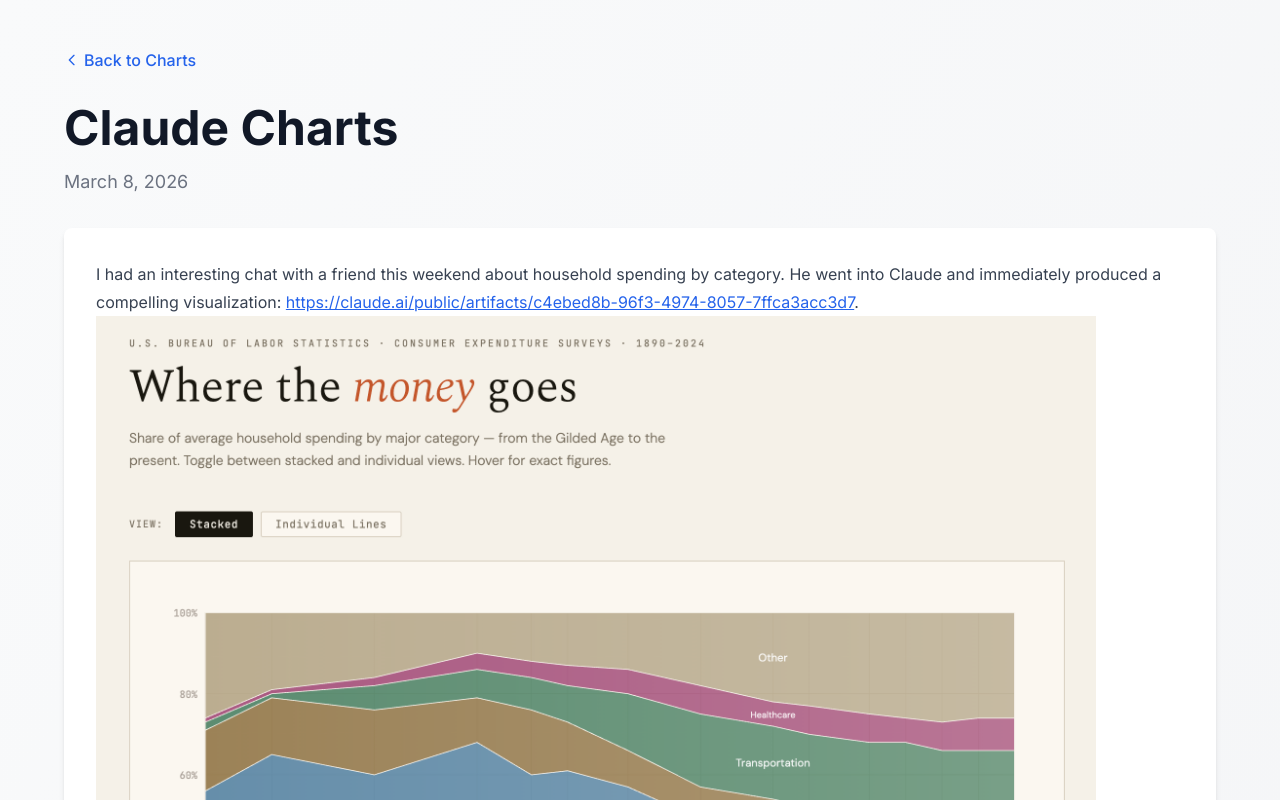
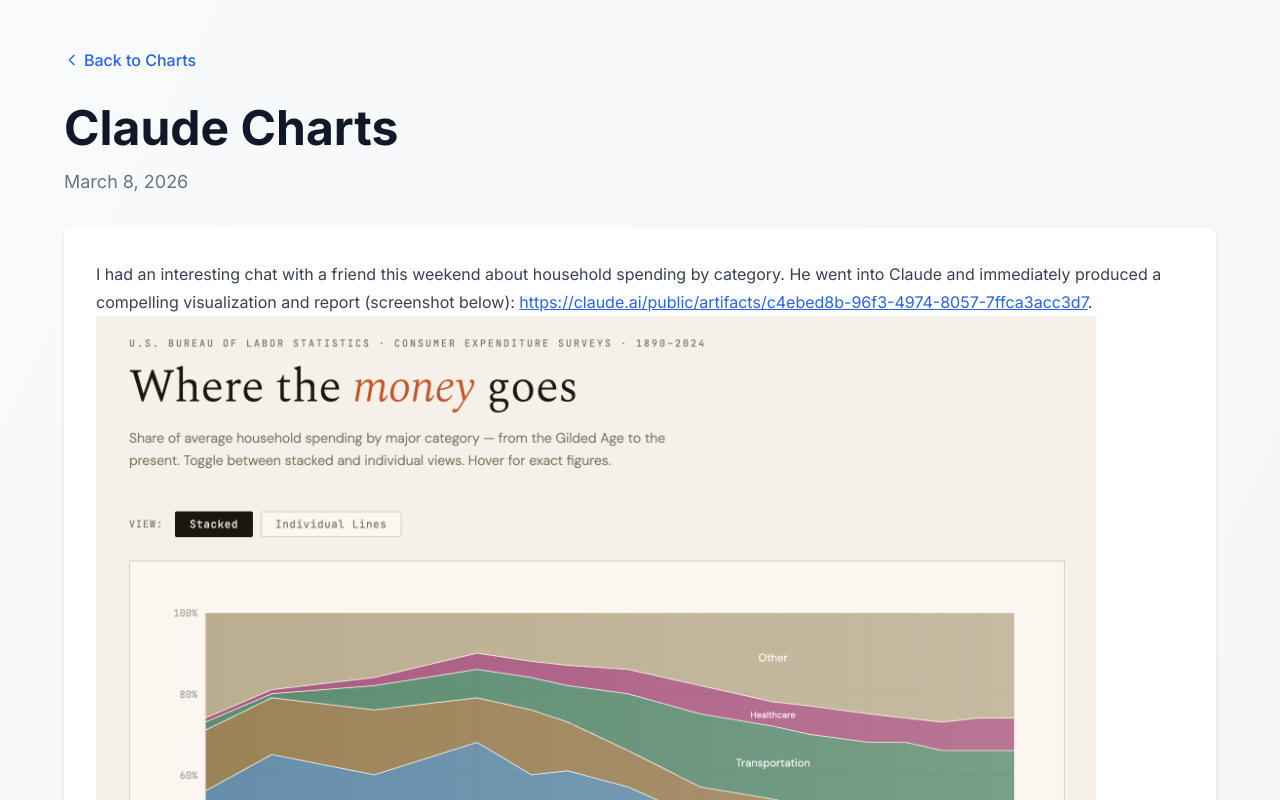
Before and after one commit to kylekarpack/chart-challenge, a Next.js app: page /claude in a window 1280 px wide. Shown: the top 800 px of the page. Built offline with nearby package versions, Linux system fonts and the light colour scheme.

Commit message:
Update verbiage

```diff
--- a/pages/claude/index.tsx
+++ b/pages/claude/index.tsx
@@ -295,7 +295,7 @@
       <p className="text-base leading-7 mb-4 text-gray-700">
         I had an interesting chat with a friend this weekend about household
         spending by category. He went into Claude and immediately produced a
-        compelling visualization:{" "}
+        compelling visualization and report (screenshot below):{" "}
         <Link
           href="https://claude.ai/public/artifacts/c4ebed8b-96f3-4974-8057-7ffca3acc3d7"
           className="text-blue-600 hover:text-blue-800 underline"
```
